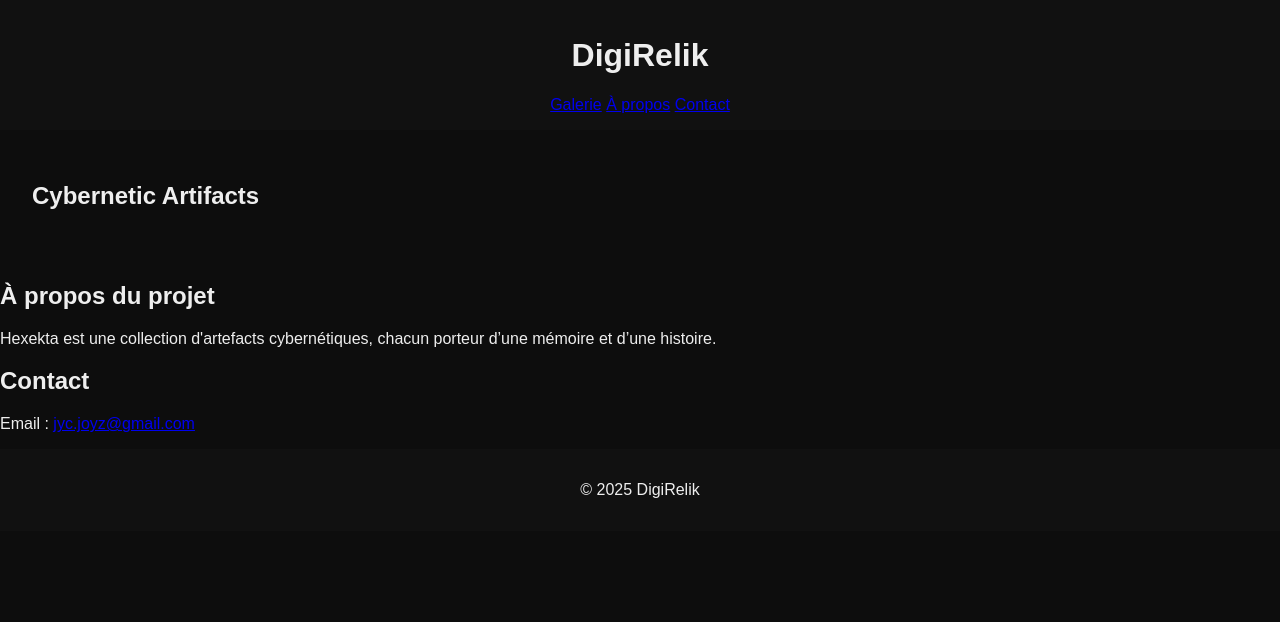
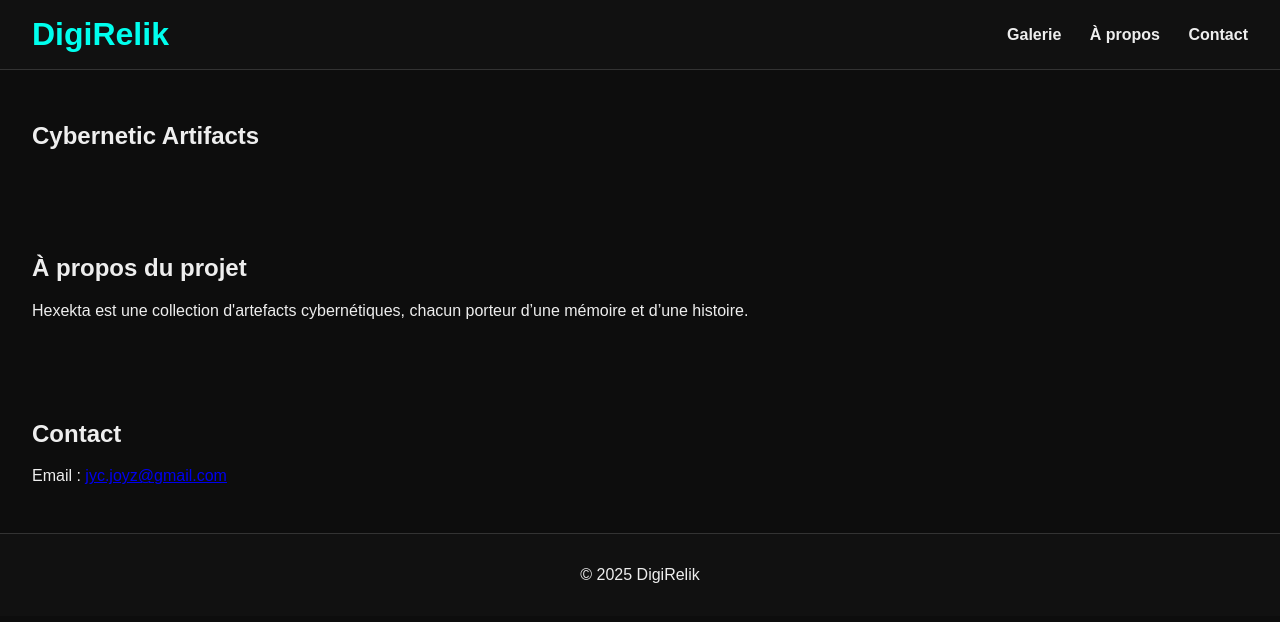
Before and after one commit to joyzed/DigiRelik, a PHP site: page / in a window 1280 px wide. Shown: the top 622 px of the page. Run offline with PHP 8.4, Linux system fonts and the light colour scheme.

Commit message:
Update style.css

```diff
--- a/style.css
+++ b/style.css
@@ -6,13 +6,36 @@ body {
   padding: 0;
 }
 
-header, footer {
+header {
+  display: flex;
+  justify-content: space-between;
+  align-items: center;
   background: #111;
-  padding: 1rem;
-  text-align: center;
+  padding: 1rem 2rem;
+  position: sticky;
+  top: 0;
+  z-index: 100;
+  border-bottom: 1px solid #333;
 }
 
-#gallery {
+header .logo h1 {
+  margin: 0;
+  color: #00ffee;
+}
+
+nav a {
+  color: #eee;
+  margin-left: 1.5rem;
+  text-decoration: none;
+  font-weight: bold;
+  transition: color 0.3s;
+}
+
+nav a:hover {
+  color: #00ffee;
+}
+
+section {
   padding: 2rem;
 }
 
@@ -28,3 +51,10 @@ header, footer {
   max-width: 100%;
   border-radius: 4px;
 }
+
+footer {
+  background: #111;
+  text-align: center;
+  padding: 1rem;
+  border-top: 1px solid #333;
+}
```
